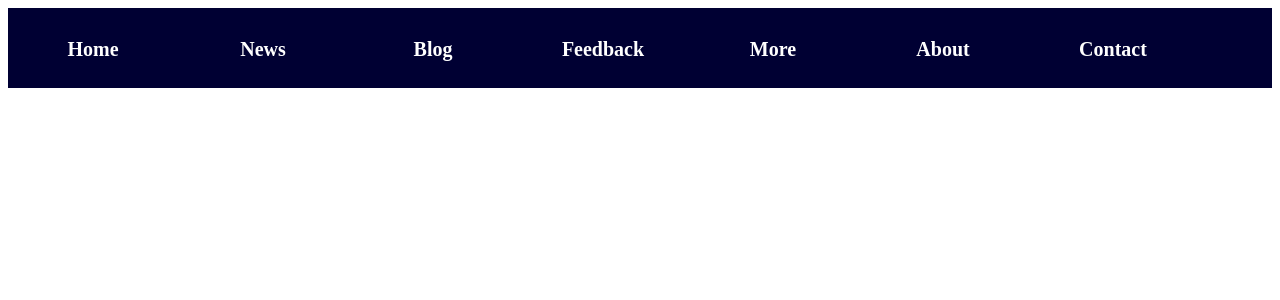
After one commit to 9wilson6/writers-cash, a PHP site: page /writerdom/admin@writerscash/inc/topnav.html in a window 1280 px wide. The commit adds this page. Shown: the top 300 px of the page. Run offline with PHP 8.4, Linux system fonts and the light colour scheme.

Commit message:
admin navbar in prgress

```diff
--- /dev/null
+++ b/admin@writerscash/inc/topnav.html
@@ -0,0 +1,75 @@
+  			<!DOCTYPE html>
+<html lang="en">
+
+			<head>
+			<title>Drop down navigationbar and menus</title>
+			<meta charset="utf-8"/>
+			<style>
+				.nav{
+				margin: 0 auto;
+				width:100%;
+				background: #000033;
+				height:80px;
+				}
+				ul{
+				list-style:none;
+				padding:0;
+				margin:0;
+				position:absolute;}
+				ul li{
+					float:left;
+					margin-top:20px;
+
+				}
+				ul li a{
+				width:150px;
+				color:white;
+				display:block;
+				text-decoration:none;
+				font-size: 20px;
+				text-align:center;
+				padding:10px;
+				border-radius:10px;
+				font-family: Century Gothic;
+				font-weight:bold;
+				}
+				a:hover{
+				background-color:#669900}
+				ul li ul{
+				background:#000033}
+				 ul li ul li{
+				 float:none;
+				 }
+				 ul li ul{
+				 display:none;}
+				  ul li:hover ul{
+
+				  display:block;}
+			</style>
+			</head>
+
+		<body>
+			<div class="nav">
+				<ul>
+
+				<li><a href="#">Home</a></li>
+				<li><a href="#">News</a></li>
+				<li><a href="#">Blog</a></li>
+				<li><a href="#">Feedback</a></li>
+				<li><a href="#">More</a>
+					<ul>
+					<li><a href="#">More 1</a></li>
+					<li><a href="#">More 2</a></li>
+					<li><a href="#">More 3</a></li>
+					<li><a href="#">More 4</a></li>
+					<li><a href="#">More 5</a></li>
+					</ul>
+				</li>
+				<li><a href="#">About</a></li>
+				<li><a href="#">Contact</a></li>
+				</ul>
+			</div>
+		</body>
+
+
+			</html>
--- a/scss/settings.scss
+++ b/scss/settings.scss
@@ -13,6 +13,7 @@
 @import "layouts/footer";
 @import "layouts/display";
 @import "layouts/order_now";
+@import "layouts/admin_left_nav";
 @import "layouts/advantage";
 @import "layouts/good_paper";
 @import "layouts/login";
```
Also changed, not shown: admin@writerscash/inc/leftnav.php (+21 -73 lines), css/settings.css (+37 -0 lines), scss/layouts/_admin_left_nav.scss (added, +47 -0 lines).
